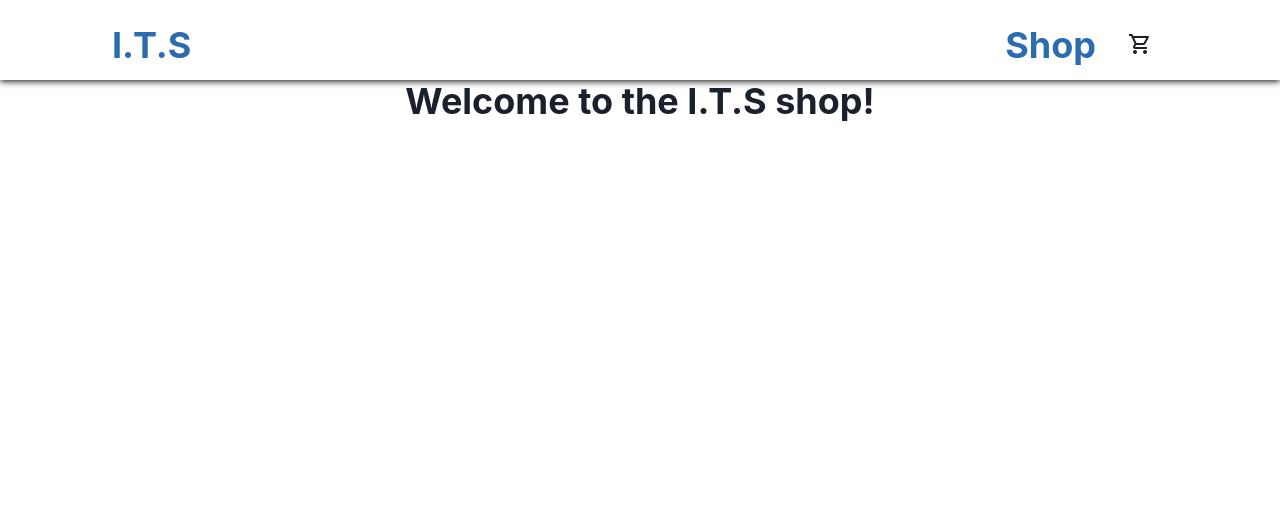
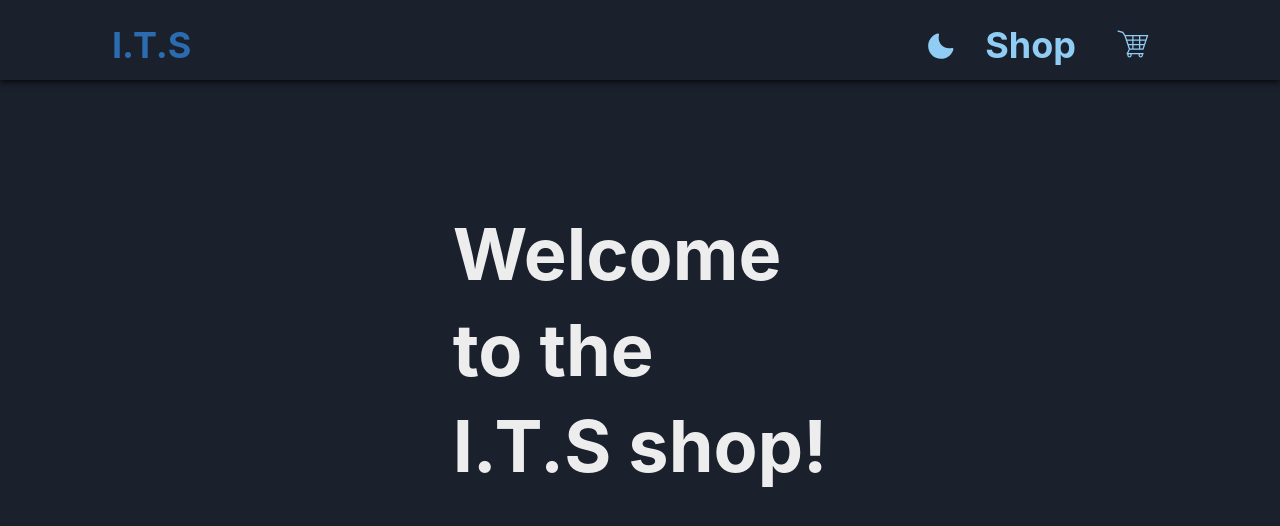
Before and after one commit to brycedesantis/shopping-cart-TOP, a React (Vite) app: page / in a window 1280 px wide. Shown: the top 526 px of the page. Built offline with nearby package versions, Linux system fonts and the light colour scheme.

Commit message:
Add styling to default page

```diff
--- a/package.json
+++ b/package.json
@@ -10,9 +10,11 @@
     "preview": "vite preview"
   },
   "dependencies": {
+    "@chakra-ui/icons": "^2.1.1",
     "@chakra-ui/react": "^2.8.2",
     "@emotion/react": "^11.11.1",
     "@emotion/styled": "^11.11.0",
+    "@react-icons/all-files": "^4.1.0",
     "framer-motion": "^10.16.16",
     "react": "^18.2.0",
     "react-dom": "^18.2.0",
--- a/src/Components/DefaultPage.jsx
+++ b/src/Components/DefaultPage.jsx
@@ -1,9 +1,34 @@
-import { Heading } from "@chakra-ui/react"
+import { Heading, VStack, StackDivider } from "@chakra-ui/react"
+import { Link } from "react-router-dom"
+import "../styles/DefaultPage.css"
 
 export default function DefaultPage() {
 	return (
-		<>
-			<Heading as={"h1"}>Welcome to the I.T.S shop!</Heading>
-		</>
+		<VStack
+			h={"500px"}
+			direction={"row"}
+			m={"0 auto"}
+			justifyContent={"center"}
+			alignItems={"center"}
+			divider={<StackDivider />}
+		>
+			<VStack
+				direction={"column"}
+				alignItems={"flex-start"}
+				mt={10}
+				spacing={6}
+			>
+				<Heading className="slide-in-heading-first" as={"h1"} size={"4xl"}>
+					Welcome
+				</Heading>
+
+				<Heading className="slide-in-heading-second" as={"h2"} size={"4xl"}>
+					to the
+				</Heading>
+				<Heading className="slide-in-heading-third" as={"h3"} size={"4xl"}>
+					I.T.S <Link to={"homepage"}>shop</Link>!
+				</Heading>
+			</VStack>
+		</VStack>
 	)
 }
--- a/src/Components/Navbar.jsx
+++ b/src/Components/Navbar.jsx
@@ -1,9 +1,20 @@
 import { Outlet } from "react-router"
 import "../styles/Navbar.css"
 import { Link } from "react-router-dom"
-import { Button, Heading } from "@chakra-ui/react"
+import {
+	Button,
+	ButtonGroup,
+	Heading,
+	Icon,
+	IconButton,
+	useColorMode,
+} from "@chakra-ui/react"
+import { MoonIcon } from "@chakra-ui/icons"
+import { GiShoppingCart } from "@react-icons/all-files/gi/GiShoppingCart"
 
 function Navbar() {
+	const { colorMode, toggleColorMode } = useColorMode()
+
 	return (
 		<>
 			<header>
@@ -14,7 +25,12 @@ function Navbar() {
 						</Heading>
 					</Link>
 
-					<div className="links">
+					<ButtonGroup variant={"ghost"} colorScheme="blue">
+						<IconButton
+							onClick={toggleColorMode}
+							aria-label="Toggle light/dark mode"
+							icon={<MoonIcon w={7} h={7} />}
+						/>
 						<Button variant={"ghost"} colorScheme="blue">
 							<Link to={"homepage"}>
 								<Heading as={"h2"} noOfLines={1}>
@@ -25,10 +41,10 @@ function Navbar() {
 
 						<Button variant={"ghost"}>
 							<Link to="shopping-cart">
-								<span className="material-symbols-outlined">shopping_cart</span>
+								<Icon as={GiShoppingCart} w={9} h={9} />
 							</Link>
 						</Button>
-					</div>
+					</ButtonGroup>
 				</div>
 			</header>
 			<main className="main-content">
--- a/src/main.jsx
+++ b/src/main.jsx
@@ -2,13 +2,19 @@ import React from "react"
 import ReactDOM from "react-dom/client"
 import "./index.css"
 import Router from "./Router.jsx"
-import { ChakraProvider, extendTheme } from "@chakra-ui/react"
+import { ChakraProvider, ColorModeScript, extendTheme } from "@chakra-ui/react"
 
-const theme = extendTheme()
+const config = {
+	initialColorMode: "dark",
+	useSystemColorMode: false,
+}
+
+const theme = extendTheme({ config })
 
 ReactDOM.createRoot(document.getElementById("root")).render(
 	<React.StrictMode>
 		<ChakraProvider theme={theme}>
+			<ColorModeScript initialColorMode={theme.config.initialColorMode} />
 			<Router />
 		</ChakraProvider>
 	</React.StrictMode>
--- /dev/null
+++ b/src/styles/DefaultPage.css
@@ -0,0 +1,26 @@
+.slide-in-heading-first {
+	animation: slide-in-right 1s ease-in both;
+}
+
+.slide-in-heading-second {
+	animation: slide-in-right 1.5s ease-in both;
+}
+
+.slide-in-heading-third {
+	animation: slide-in-right 2s ease-in both;
+}
+
+.slide-in-right {
+	animation: slide-in-right 1s ease-in both;
+}
+
+@keyframes slide-in-right {
+	0% {
+		transform: translateX(1000px);
+		opacity: 0;
+	}
+	100% {
+		transform: translateX(0);
+		opacity: 1;
+	}
+}
```
Also changed, not shown: 1 other file (tests, documents, lock files or other folders).
